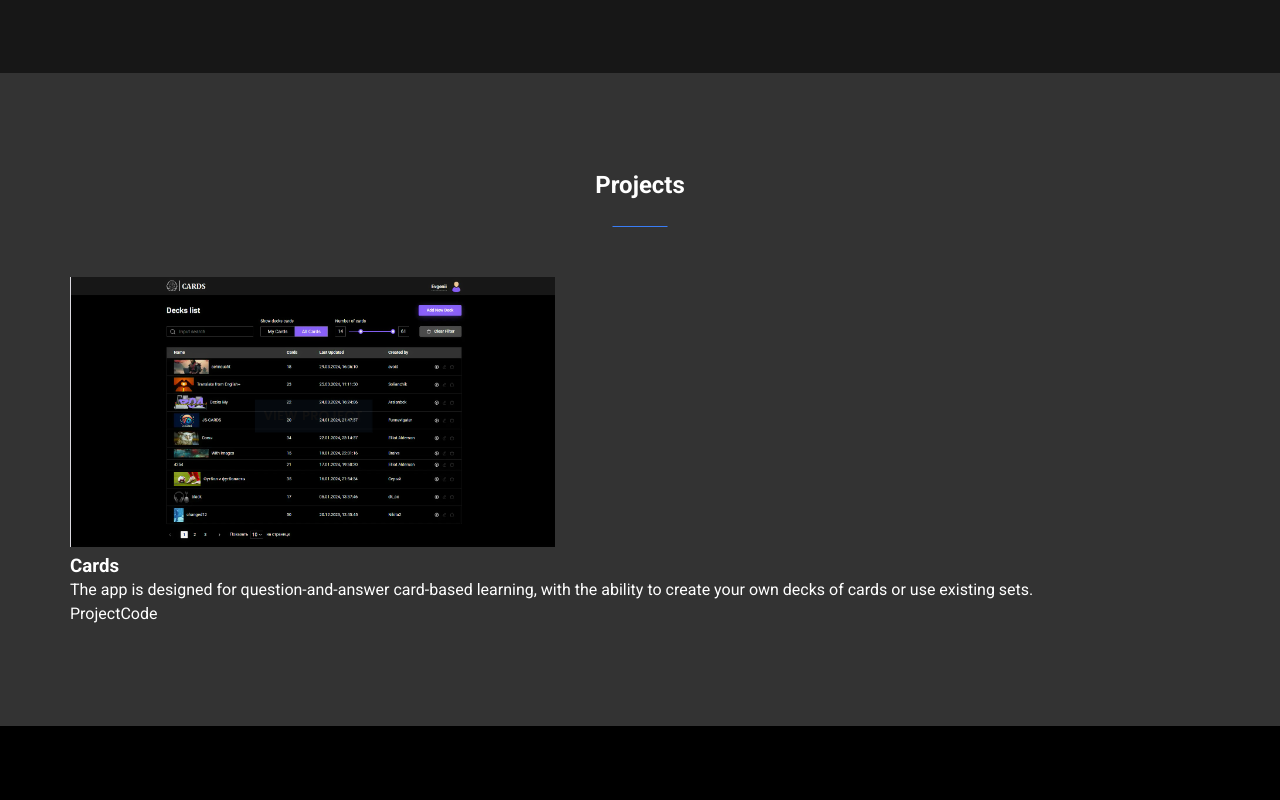
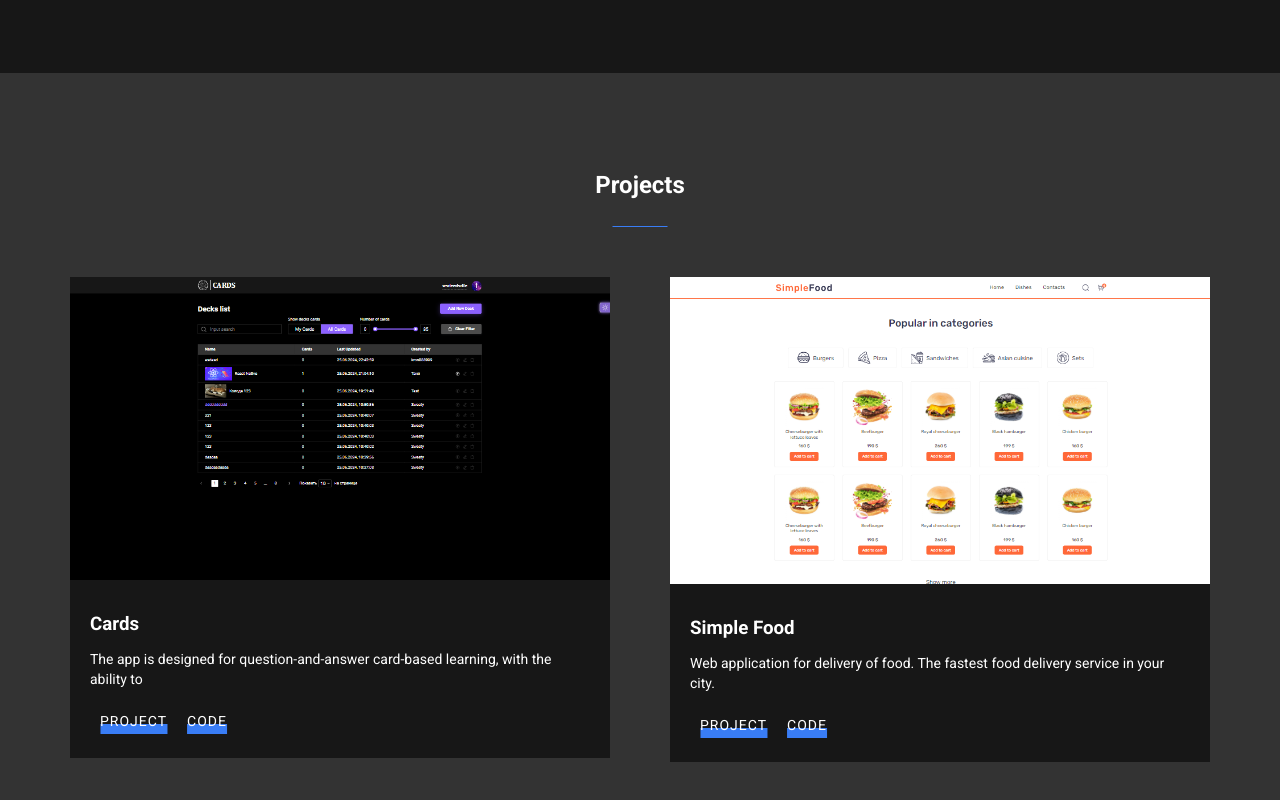
Before and after one commit to yevhenkr/vasilenkoEvgen, a React (Vite) app: page / in a window 1280 px wide. Shown: the part 962-1762 px from the top of the page. Before the commit the page ends 1688 px from the top, so only its background shows below. Built offline with nearby package versions, Linux system fonts and the light colour scheme.

Commit message:
feat: added SimpleFood to project

```diff
--- a/src/common/components/ui/projects/Projects.tsx
+++ b/src/common/components/ui/projects/Projects.tsx
@@ -4,15 +4,35 @@ import { TitleSection } from '@/common/components/ui/titleSections/TitleSection'
 import gs from '../../../../app/app.module.scss'
 import s from './projects.module.scss'
 
+import cardsProjImg from '../../../../assets/img/cards.png'
+import simpleFoodImg from '../../../../assets/img/simpleFood.png'
+
 // import cards from '../../../../assets/img/cards.png'
 
 export const Projects = () => {
   return (
-    <section className={`${gs.section} ${s.skillsBlock}`}>
-      <div className={`${gs.container}`}>
+    <section className={`${gs.section} ${s.projectsBlock}`}>
+      <div className={`${gs.container} ${s.container}`}>
         <TitleSection title={'Projects'} />
-        <div>
-          <ProjectItem />
+        <div className={s.projects}>
+          <ProjectItem
+            codeLink={'https://github.com/MrEvgeniy1989/cards'}
+            icon={cardsProjImg}
+            projDescription={
+              'The app is designed for question-and-answer card-based learning, with the ability to'
+            }
+            projLink={'https://cards-for-study.vercel.app/login'}
+            projName={'Cards'}
+          />
+          <ProjectItem
+            codeLink={'https://github.com/yevhenkr/simpel_food'}
+            icon={simpleFoodImg}
+            projDescription={
+              'Web application for delivery of food. The fastest food delivery service in your city. '
+            }
+            projLink={'https://simpel-food.vercel.app/'}
+            projName={'Simple Food'}
+          />
         </div>
       </div>
     </section>
--- a/src/common/components/ui/projects/projectItem/ProjectItem.tsx
+++ b/src/common/components/ui/projects/projectItem/ProjectItem.tsx
@@ -2,28 +2,39 @@ import { Link } from 'react-router-dom'
 
 import { Button } from '@/common/components/ui/button'
 
-// import gs from '../../../../app/app.module.scss'
-// import s from './projectItem.module.scss'
+import s from './projectItem.module.scss'
 
-import cards from '../../../../../assets/img/cards.png'
-
-export const ProjectItem = () => {
+type SkillProps = {
+  codeLink: string
+  icon: string
+  projDescription: string
+  projLink: string
+  projName: string
+}
+export const ProjectItem = (props: SkillProps) => {
   return (
-    <div>
-      <div>
-        <img alt={'Cards'} className={''} src={cards} />
+    <div className={s.project}>
+      <div className={s.imgContainer}>
+        <img alt={'Cards'} className={s.img} src={props.icon} />
       </div>
-      <div>
-        <h3>Cards</h3>
-        <span>
-          The app is designed for question-and-answer card-based learning, with the ability to
-          create your own decks of cards or use existing sets.
-        </span>
-        <div>
-          <Button as={Link} to={'https://cards-for-study.vercel.app/login'} variant={'empty'}>
+      <div className={s.projectInfo}>
+        <h3>{props.projName}</h3>
+        <span className={s.description}>{props.projDescription}</span>
+        <div className={s.links}>
+          <Button
+            as={Link}
+            className={`${s.btnLink} ${s.link}`}
+            to={props.projLink}
+            variant={'empty'}
+          >
             Project
           </Button>
-          <Button as={Link} to={'https://github.com/MrEvgeniy1989/cards'} variant={'empty'}>
+          <Button
+            as={Link}
+            className={`${s.btnLink} ${s.link}`}
+            to={props.codeLink}
+            variant={'empty'}
+          >
             Code
           </Button>
         </div>
--- a/src/common/components/ui/projects/projectItem/projectItem.module.scss
+++ b/src/common/components/ui/projects/projectItem/projectItem.module.scss
@@ -0,0 +1,199 @@
+.project {
+  position: relative;
+  z-index: 1;
+
+  display: flex;
+  flex-direction: column;
+  flex-grow: 1;
+  align-items: center;
+
+  width: 330px;
+  max-width: 540px;
+
+  background-color: var(--color-dark-700);
+
+  .imgContainer {
+    position: relative;
+    width: 100%;
+
+    &::before {
+      content: '';
+
+      position: absolute;
+      inset: 0;
+
+      opacity: 0;
+      background-color: rgb(0 0 0 / 20%);
+      backdrop-filter: blur(3px);
+
+      transition: var(--transition);
+    }
+
+    .img {
+      width: 100%;
+      height: 100%;
+      max-height: 350px;
+      object-fit: cover;
+    }
+
+    .button {
+      position: absolute;
+      top: 50%;
+      left: 50%;
+      transform: translate(-50%, -50%);
+
+      color: #fff;
+
+      opacity: 0;
+
+      transition: var(--transition);
+
+      &::before {
+        bottom: 0;
+        width: 100%;
+        height: 100%;
+      }
+    }
+
+    &:hover {
+      &::before {
+        opacity: 1;
+      }
+
+      .button {
+        opacity: 1;
+      }
+
+      @media screen and (width <= 768px) {
+        &::before {
+          display: none;
+        }
+
+        .button {
+          display: none;
+        }
+      }
+    }
+
+    /*
+    @media screen and (width <= 768px) {
+      &::before {
+        opacity: 1;
+      }
+
+      .button {
+        opacity: 1;
+      }
+    }
+    */
+  }
+
+  .projectInfo {
+    width: 100%;
+    height: 100%;
+    padding: 25px 20px;
+
+    .projectTitle {
+      // @include text(
+      //  $fontFamily: var(--font-family-primary),
+      //  $Fmax: 18,
+      //  $Fmin: 18,
+      //  $fontWeight: 700
+      // );
+
+      letter-spacing: 0.06em;
+    }
+
+    .description {
+      display: inline-block;
+      margin: 14px 0 20px;
+      font-size: 14px;
+      line-height: 1.4;
+    }
+
+    .link {
+      &::before {
+        width: calc(100% - 20px);
+      }
+
+      &:hover {
+        &::before {
+          width: 100%;
+        }
+      }
+
+      @media screen and (width <= 768px) {
+        padding: 5px 10px;
+        font-weight: 500;
+
+        &::before {
+          bottom: 0;
+          width: 100%;
+          height: 100%;
+        }
+
+        & + .link {
+          margin-left: 10px;
+        }
+      }
+    }
+
+    @media screen and (width <= 768px) {
+      margin-left: 0;
+    }
+  }
+
+  @media screen and (width >= 1080px) {
+    width: 100%;
+    max-width: 540px;
+  }
+}
+
+.btnLink {
+  position: relative;
+  z-index: 0;
+
+  padding: 10px;
+
+  font-size: 14px;
+  text-transform: uppercase;
+  letter-spacing: 1px;
+
+  &::before {
+    content: '';
+
+    position: absolute;
+    z-index: -1;
+    bottom: 5px;
+    left: 50%;
+    transform: translateX(-50%);
+
+    width: 50%;
+    height: 10px;
+
+    // content: ''; // Пустое содержание для псевдоэлемента
+    // position: absolute; // Позиционируем псевдоэлемент относительно родителя
+    //z-index: -1;
+    //right: 0; // Конец полосы
+    //bottom: -2px; // Позиционируем полосу под текстом (можно настроить отступ)
+    //left: 0; // Начало полосы
+    //
+    //height: 10px; // Высота полосы
+    //padding: 10px;
+
+    background-color: var(--color-info-500); // Цвет полосы
+
+    transition: all 0.2s;
+  }
+
+  &:hover {
+    &::before {
+      bottom: 0;
+      width: 100%;
+      height: 100%;
+
+      //margin-right: 10px;
+      transition: all 0.2s;
+    }
+  }
+}
--- a/src/common/components/ui/projects/projects.module.scss
+++ b/src/common/components/ui/projects/projects.module.scss
@@ -0,0 +1,21 @@
+.projectsBlock {
+  background-color: var(--background-secondary);
+
+  .container {
+    display: flex;
+    flex-direction: column;
+    justify-content: flex-start;
+
+    .projects {
+      display: flex;
+      flex-wrap: wrap;
+      gap: 30px;
+      align-items: flex-start;
+      justify-content: space-between;
+
+      @media screen and (width <= 719px) {
+        justify-content: center;
+      }
+    }
+  }
+}
```
Also changed, not shown: src/assets/img/cards.png, src/assets/img/simpleFood.png (added).
